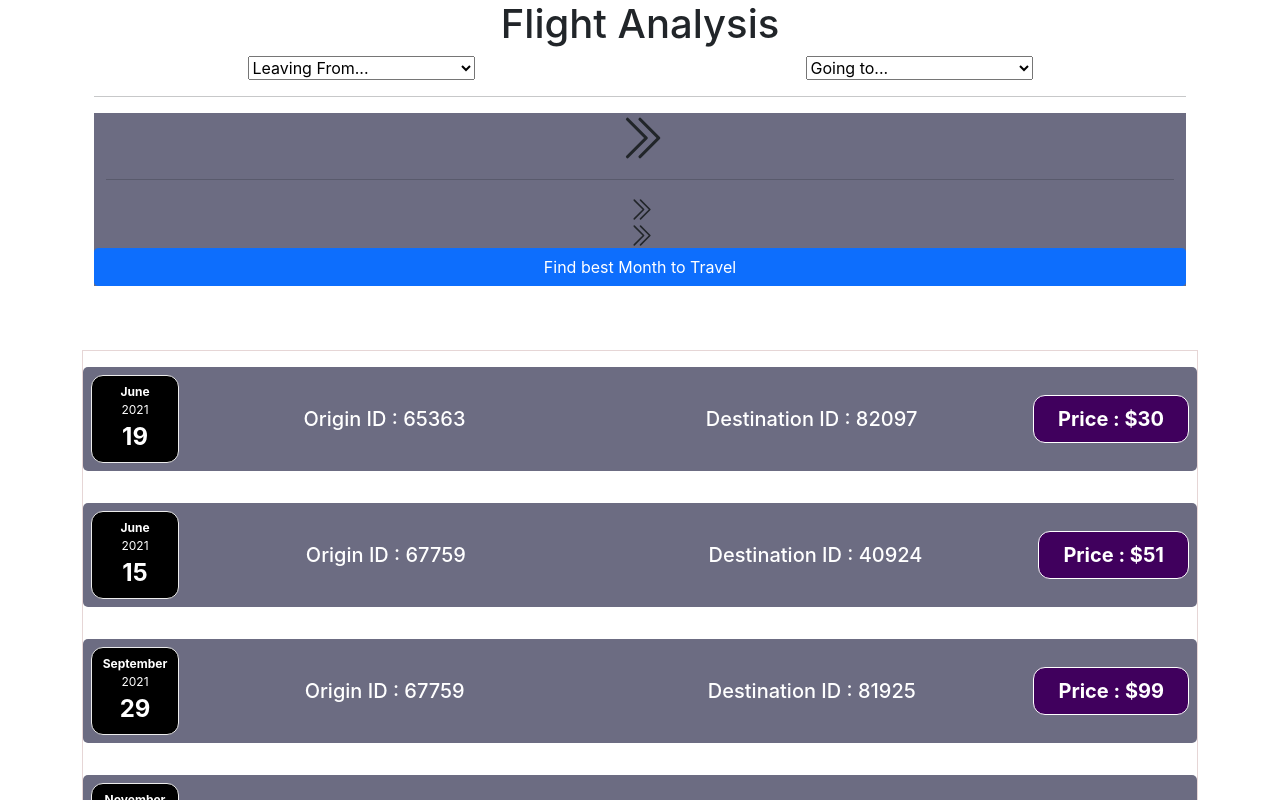
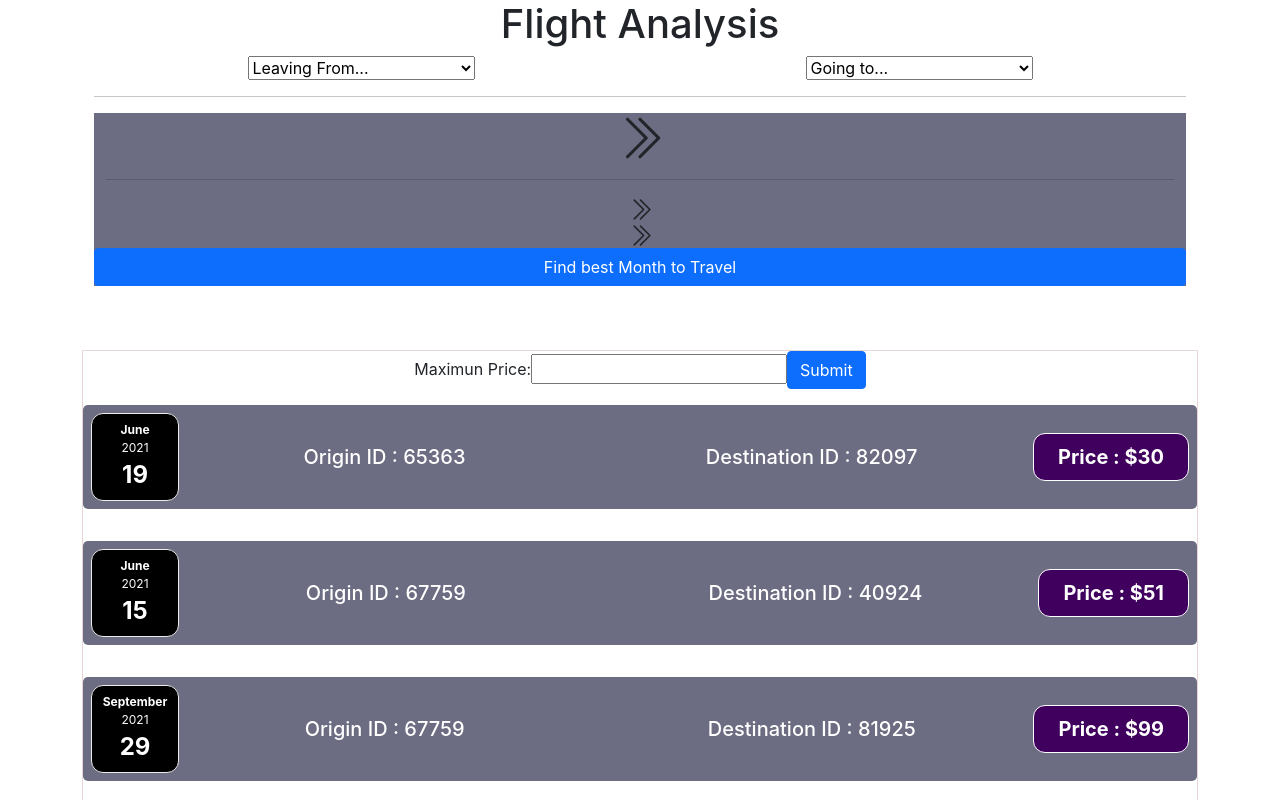
Before and after one commit to PyaeNaing/Mthree-Cap-Stone, a React (Create React App) app in the folder client/: page / in a window 1280 px wide. Shown: the top 800 px of the page. Built offline with nearby package versions, Linux system fonts and the light colour scheme; the HTML template or start-up script is replaced by a standard one.

Commit message:
filter added

```diff
--- a/client/src/components/FlightItem.js
+++ b/client/src/components/FlightItem.js
@@ -1,6 +1,6 @@
 import React from 'react';
 import FlightDate from './FlightDate'
-import '../css/flightitem.css';
+import '../css/FlightItem.css';
 
 const FlightItem = (props) =>{
 
--- a/client/src/components/FlightTable.js
+++ b/client/src/components/FlightTable.js
@@ -1,44 +1,63 @@
-import React, {useState,useEffect} from 'react'
+import React, { useState, useEffect } from 'react'
 import FlightItem from './FlightItem';
+import {Button, Form} from "react-bootstrap"
 import '../css/FlightItem.css'
 
 const FlightTable = () => {
 
-        const[data, setData] = useState([]);
-        const getData=()=>{
+  const [data, setData] = useState([]);
+  const [filteredData, setFilteredData] = useState([]);
+  const [maxValue, setMaxValue] = useState('');
+  const getData = () => {
     fetch('DUMMY_DATA.json'
-            ,{
-              headers : {
+      , {
+        headers: {
           'Content-Type': 'application/json',
           'Accept': 'application/json'
         }
       }
     )
-              .then(function(response){
-                console.log(response)
+      .then(function (response) {
+        // console.log(response)
         return response.json();
       })
-              .then(function(myJson) {
-                console.log(myJson);
-                setData(myJson)
+      .then(function (myJson) {
+        // console.log(myJson);
+        setData(myJson);
+        setFilteredData(myJson);
       });
   }
 
-          useEffect(()=>{
+  const handleSubmit = (e) => {
+    e.preventDefault();
+    if(maxValue.length === 0) return setFilteredData(data);
+
+    setFilteredData(data.filter(item => {
+      return item.MinPrice < maxValue;
+    }))
+    setMaxValue('');
+  }
+
+  useEffect(() => {
     getData()
-          },[])
+  }, [])
 
-          console.log()
-
-    return(
+  return (
     <div className='flight-results'>
-            {data.map(item => (
+      <Form onSubmit={handleSubmit}>
+        <label>
+          Maximun Price:
+    <input type="number" value={maxValue} onChange={e => setMaxValue(e.target.value)} />
+        </label>
+        <Button variant="primary" type="submit">Submit</Button>
+      </Form>
+      {filteredData.map(item => (
         <FlightItem
           key={item.QuoteId}
           OriginId={item.OutboundLeg.OriginId}
           DestinationId={item.OutboundLeg.DestinationId}
           DepartureDate={item.OutboundLeg.DepartureDate}
-                MinPrice={item.MinPrice}/>
+          MinPrice={item.MinPrice} />
       ))}
     </div>
 
```
Also changed, not shown: 1 other file (tests, documents, lock files or other folders). Lines whose indentation alone changed are shown as unchanged.
